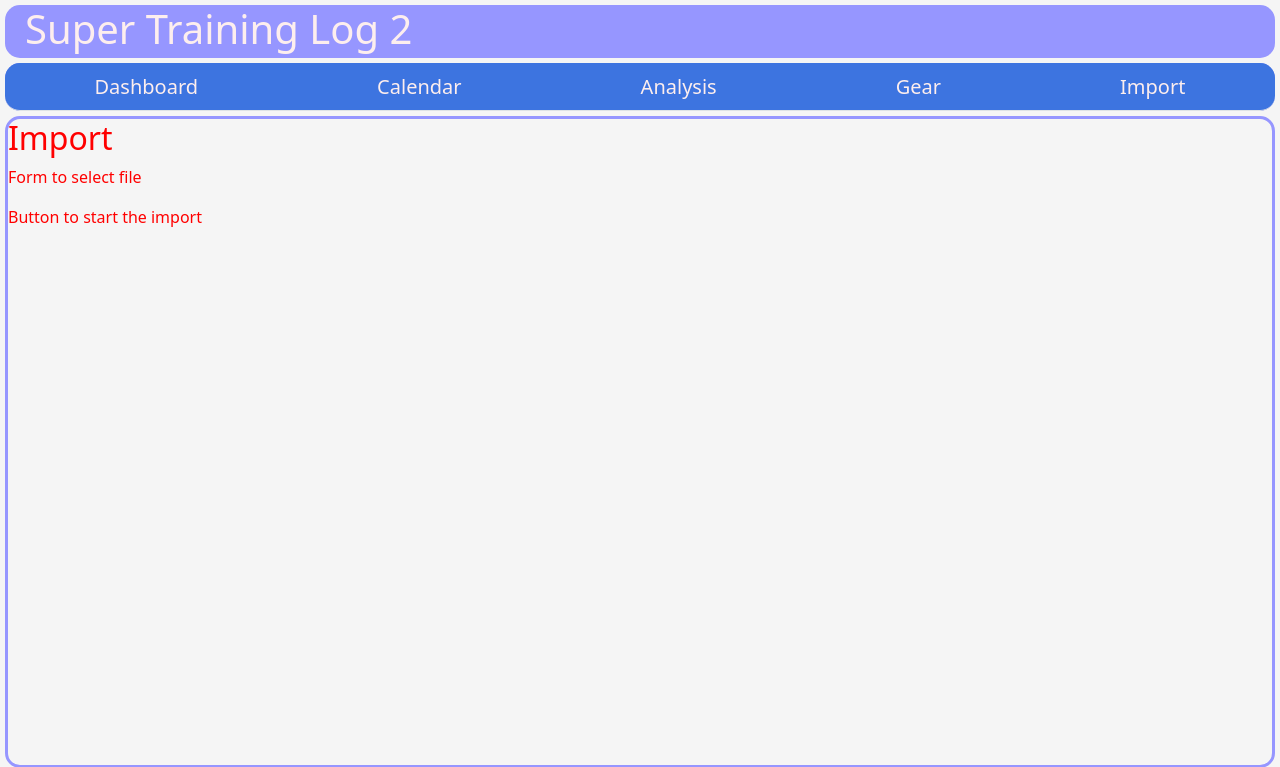
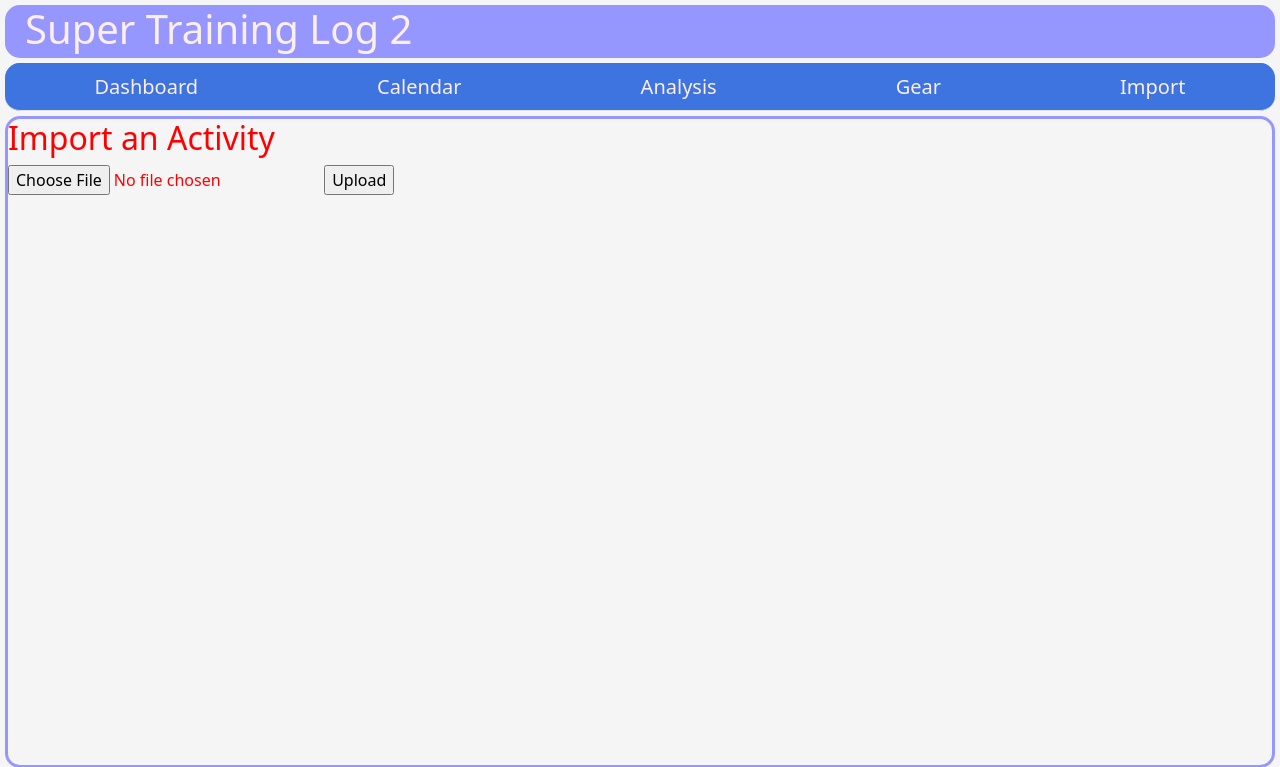
Before and after one commit to btmullin/supertl2, a Flask app: page /import in a window 1280 px wide. Shown: the top 767 px of the page. Run offline with Flask 2, Linux system fonts and the light colour scheme.

Commit message:
Ready to start importing a file

```diff
--- a/apps/frontend/supertl2.py
+++ b/apps/frontend/supertl2.py
@@ -1,9 +1,14 @@
 from flask import Flask
 from views import views
+
+UPLOAD_FOLDER = '/app/apps/frontend/static/uploads'
+ALLOWED_EXTENSIONS = {'fit'}
 
 app = Flask(__name__)
 app.jinja_env.auto_reload = True
 app.config['TEMPLATES_AUTO_RELOAD'] = True
+app.config['UPLOAD_FOLDER'] = UPLOAD_FOLDER
+app.config['ALLOWED_EXTENSIONS'] = ALLOWED_EXTENSIONS
 app.register_blueprint(views, url_prefix="/")
 
 if __name__ == "__main__":
--- a/apps/frontend/templates/import.html
+++ b/apps/frontend/templates/import.html
@@ -1,7 +1,9 @@
 {% extends 'base.html' %} {% block content %}
 <div class="whole-body">
-  <h2>Import</h2>
-  <p>Form to select file</p>
-  <p>Button to start the import</p>
+  <h2>Import an Activity</h2>
+  <form method=post enctype=multipart/form-data>
+    <input type=file name=file>
+    <input type=submit value=Upload>
+  </form>
 </div>
 {% endblock %}
--- a/apps/frontend/templates/import_summary.html
+++ b/apps/frontend/templates/import_summary.html
@@ -8,7 +8,7 @@
 <body>
     <div><h1>Import Summary</h1></div>
     <div>
-        <p>This is for activity: {{id}}</p>
+        <p>This is for activity: {{file_name}}</p>
         <p>This is where you would edit the import details such as description, type, notes, etc</p>
     </div>
 </body>
--- a/apps/frontend/views.py
+++ b/apps/frontend/views.py
@@ -1,40 +1,82 @@
-from flask import Blueprint, jsonify, render_template, request, url_for
+from flask import (
+    Blueprint,
+    jsonify,
+    render_template,
+    request,
+    url_for,
+    redirect,
+    current_app,
+    flash,
+)
+from werkzeug.utils import secure_filename
+import os
 
 views = Blueprint(__name__, "views")
+
+
+def allowed_file(filename):
+    return (
+        "." in filename
+        and filename.rsplit(".", 1)[1].lower()
+        in current_app.config["ALLOWED_EXTENSIONS"]
+    )
+
 
 @views.route("/")
 @views.route("/dashboard")
 def dashboard():
-    return render_template('dashboard.html')
+    return render_template("dashboard.html")
+
 
 @views.route("/calendar")
 def calendar():
-    return render_template('calendar.html')
+    return render_template("calendar.html")
+
 
 @views.route("/analysis")
 def analysis():
-    return render_template('analysis.html')
+    return render_template("analysis.html")
+
 
 @views.route("/gear")
 def gear():
-    return render_template('gear.html')
+    return render_template("gear.html")
 
-@views.route("/import")
+
+@views.route("/import", methods=["GET", "POST"])
 def import_page():
-    return render_template('import.html')
+    if request.method == "POST":
+        # check if the post request has the file part
+        if "file" not in request.files:
+            flash("No file part")
+            return redirect(request.url)
+        file = request.files["file"]
+        # If the user does not select a file, the browser submits an
+        # empty file without a filename.
+        if file.filename == "":
+            flash("No selected file")
+            return redirect(request.url)
+        if file and allowed_file(file.filename):
+            filename = secure_filename(file.filename)
+            file.save(os.path.join(current_app.config["UPLOAD_FOLDER"], filename))
+            return redirect(url_for("views.import_summary", file_name=filename))
+    return render_template("import.html")
+
 
 @views.route("/activity")
 def activity_view():
     args = request.args
-    activity_id = args.get('id')
-    return render_template('activity.html', id=activity_id)
+    activity_id = args.get("id")
+    return render_template("activity.html", id=activity_id)
+
 
 @views.route("/import_summary")
 def import_summary():
     args = request.args
-    activity_id = args.get('id')
-    return render_template('import_summary.html', id=activity_id)
+    file_name = args.get("file_name")
+    return render_template("import_summary.html", file_name=file_name)
+
 
 @views.route("/test")
 def test():
-    return render_template('test.html')
+    return render_template("test.html")
```
Also changed, not shown: reference/todo.md (+4 -1 lines).
